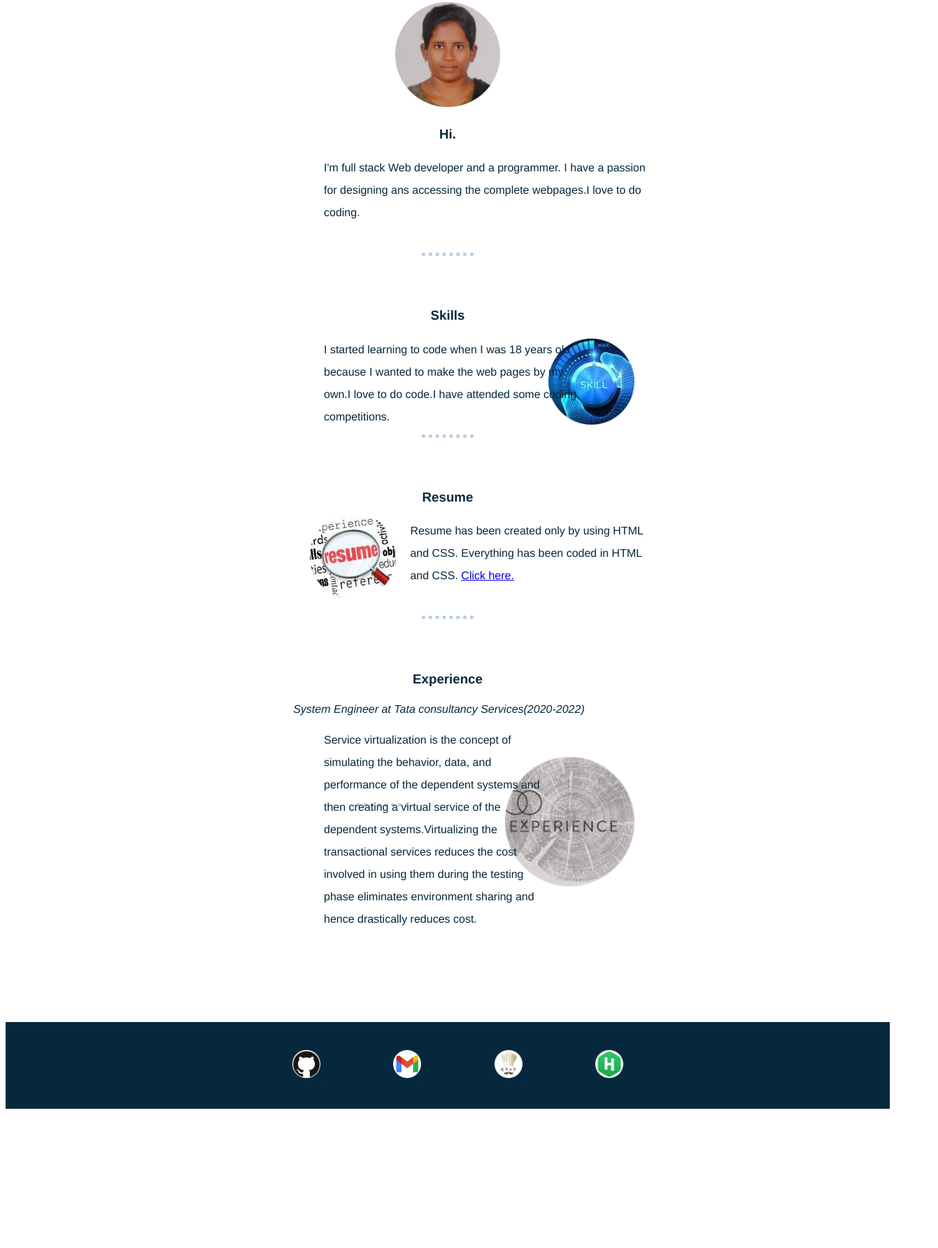
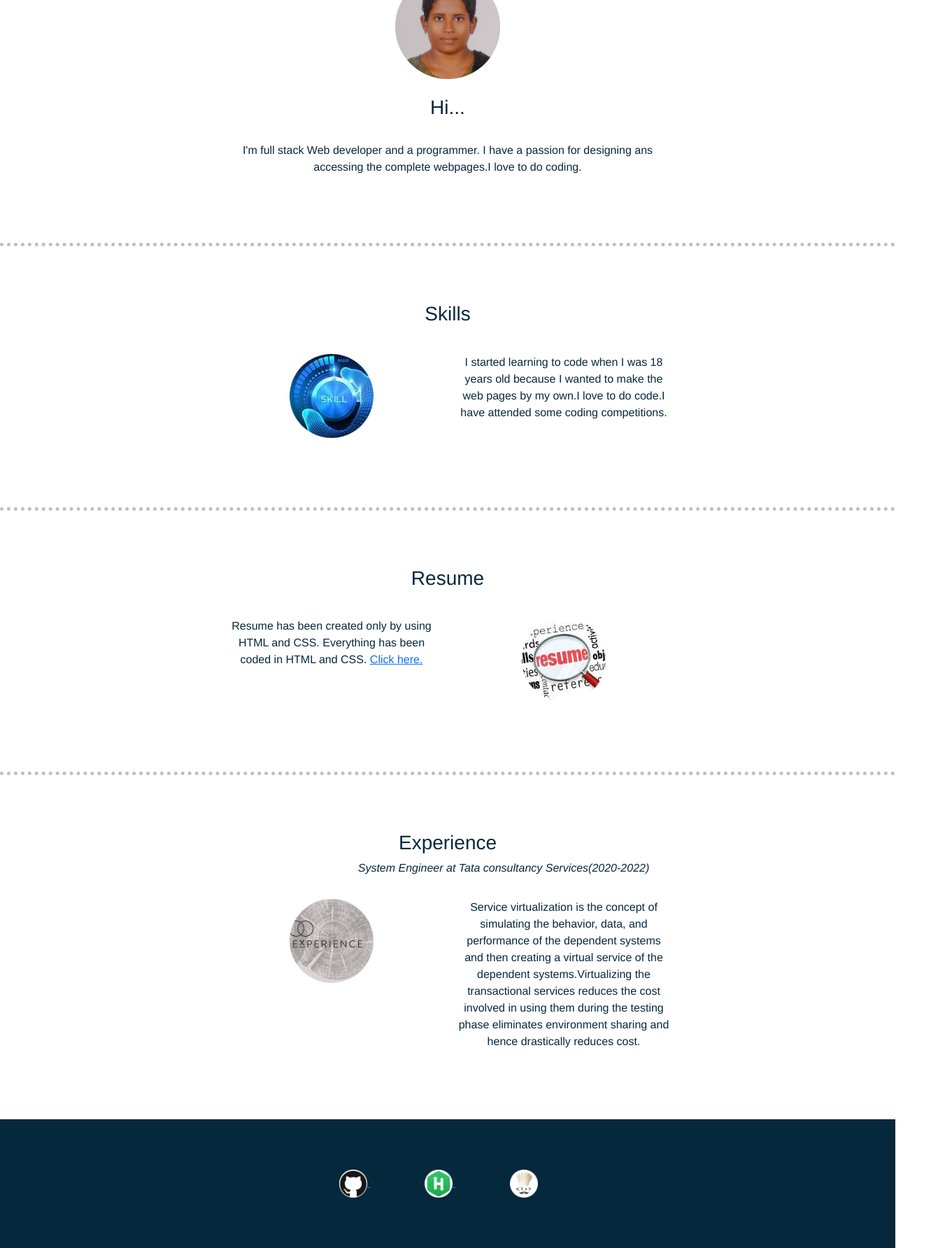
Before and after one commit to SubhaParamasivan012/Port, a plain HTML site: page index.html in a window 1280 px wide. Shown: the part 713-2497 px from the top of the page at 70% size, 1341 px wide, since content can reach past the window. Before the commit the page ends 2298 px from the top, so only its background shows below. Drawn offline with nearby package versions, Linux system fonts and the light colour scheme.

Commit message:
Add files via upload
Updated_Nov_14

```diff
--- a/index.html
+++ b/index.html
@@ -1,91 +1,177 @@
 <!DOCTYPE HTML>
 <head>
   <title>Portfolio</title>
-  <link rel="stylesheet" href="style.css" />
+  <link href="https://cdn.jsdelivr.net/npm/bootstrap@5.2.2/dist/css/bootstrap.min.css" rel="stylesheet" integrity="sha384-Zenh87qX5JnK2Jl0vWa8Ck2rdkQ2Bzep5IDxbcnCeuOxjzrPF/et3URy9Bv1WTRi" crossorigin="anonymous"><!-- JavaScript Bundle with Popper -->
+  <!-- JavaScript Bundle with Popper -->
+  <script src="https://cdn.jsdelivr.net/npm/bootstrap@5.2.2/dist/js/bootstrap.bundle.min.js" integrity="sha384-OERcA2EqjJCMA+/3y+gxIOqMEjwtxJY7qPCqsdltbNJuaOe923+mo//f6V8Qbsw3" crossorigin="anonymous"></script>
+  <script src="https://cdn.jsdelivr.net/npm/bootstrap@5.0.2/dist/js/bootstrap.bundle.min.js" integrity="sha384-MrcW6ZMFYlzcLA8Nl+NtUVF0sA7MsXsP1UyJoMp4YLEuNSfAP+JcXn/tWtIaxVXM" crossorigin="anonymous"></script>
+  <script src="https://kit.fontawesome.com/287a8e0ed4.js" crossorigin="anonymous"></script>
+  <link rel="preconnect" href="https://fonts.googleapis.com">
+  <link rel="preconnect" href="https://fonts.gstatic.com" crossorigin>
+  <link href="https://fonts.googleapis.com/css2?family=Open+Sans:wght@600&display=swap" rel="stylesheet">
   <link rel="preconnect" href="https://fonts.googleapis.com">
   <link rel="preconnect" href="https://fonts.gstatic.com" crossorigi="alllow">
 <link href="https://fonts.googleapis.com/css2?family=Open+Sans:wght@600&display=swap" rel="stylesheet">
+  <!-- JavaScript Bundle with Popper -->
+<script src="https://kit.fontawesome.com/287a8e0ed4.js" crossorigin="anonymous"></script>
+  <link rel="stylesheet" href="style.css" />
 
 <link rel="icon" href="favicon.ico">
 
 
 </head>
 <body>
-  <div style="background-image:url('background.jpg'); background-repeat: no-repeat;
-    background-size: cover;">
-<a  class="a" href="index.html"><img src="icons8-home-30.png" alt="Home" height="40px" width="40px" >
-</a>
-<a class="a1" href="resume9500.pdf" target="_blank">Resume</a>
-<a class="a1" href="skills.html" target="_blank">Skills</a>
-<a class="a1" href="Experience.html" target="_blank">Experience</a>
-<a class="a1" href="codings.html" target="_blank">Codings</a>
-
-  <h1 class="h1"><i>
-    I'm Subha Paramsivan
-  </i></h1>
-  <p1 class="h2">
-    Web developer and Programmer.
-  </p1>
-  <img src="background.jpg" alt="background" height="368px" width="1333px">
 
 
-</div><br /><br />
+  <section id="title">
+<div class="container-fluid">
+
+  <!-- Nav Bar -->
+  <nav class="navbar navbar-expand-lg navbar-dark">
+    <a  class="navbar-brand" href="index.html"><img src="icons8-home-30.png" alt="Home" height="40px" width="40px" >
+    </a> <button class="navbar-toggler" type="button" data-toggle="collapse" data-target="#navbarSupportedContent" aria-controls="navbarSupportedContent" aria-expanded="false" aria-label="Toggle navigation">
+    <span class="navbar-toggler-icon"></span>
+  </button>
+  <div class="collapse navbar-collapse" id="navbarSupportedContent">
+    <ul class="navbar-nav ms-auto">
+        <li class="nav-item">
+            <a class="nav-link" href="#resume1">Resume</a>
+        </li>
+        <li class="nav-item">
+            <a class="nav-link" href="#exp">Experience</a>
+        </li>
+        <li class="nav-item">
+            <a class="nav-link" href="#skills">Skills</a>
+        </li>
+    </ul>
+ </div>
+</nav>
+
+
+
+  <!-- Title -->
+  <div class="row">
+    <div class="top">
+
+    <div class="col-lg-12">
+    <h1 class="content">I'm Subha Paramasivan</h1>
+    <p>
+      Full Stack Web Developer and Programmar.
+    </p>
+</div>
+</div>
+
+
+</div>
+
+</section>
+<section="intro">
+<div class="row">
+<div class ="col-lg-12">
   <div class="middle-container">
-<img src="subha.png.png" alt="subha" height="150px" width="150px" />
-<h3>Hi.</h3>
-  <p class="p1">
+  <img src="subha.png.png" alt="subha" height="150px" width="150px" /><br/><br />
+  <h3>Hi...</h3><br/>
+  <p>
     I'm full stack Web developer and a programmer. I have a passion for designing ans accessing the complete webpages.I love to do coding.
-  </p><br /><hr><br /><br />
+  </p>
+</div>
+</div>
+</div>
+<hr />
+</section>
+
+
+<section id="skills">
   <h3>Skills</h3>
-  <img class="skill" src="skills.png" alt="skills" height="80px" width="80px"/>
-  <p class="p11">
+  <div class="consultancy">
+
+  <div class="row">
+    <div class="col-lg-6">
+      <img src="skills.png" alt="skills"  height="120px" width="120px" >
+    </div>
+    <div class="col-lg-6">
+      <p>
         I started learning to code when I was 18 years old because I wanted to make the web pages by my own.I love to do code.I have attended some coding competitions.
-  </p><br /><hr /><br /><br />
+      </p>
+    </div>
+  </div>
+</div>
+
+</section>
+<hr  />
+<section id="resume1">
   <h3>Resume</h3>
-  <img class="resume" src="resume.png" alt="resume" width=10%/>
-  <p class="p1">
+  <div class="consultancy">
+
+    <div class="row">
+        <div class="col-lg-6">
+    <p>
       Resume has been created only by using HTML and CSS. Everything has been coded in HTML and CSS.
-  <a href="resume.html" alt="resume">Click here.</a></p><br /><hr /><br /><br />
+    <a href="resume.html" alt="resume">Click here.</a></p></div>
+
+  <div class="col-lg-6">
+    <img src="resume.png" alt="resume" height="120px" width="120px"/>
+
+  </div></div></div>
+</section>
+
+<hr  />
+<section id="exp">
   <h3>Experience</h3>
-<img class="expp" src="experience.png" alt="experience" height="80px" width="80px"/>
   <p1 class="l"> <i> System Engineer at Tata consultancy Services(2020-2022)</i>
   </p1>
-<p class="p2">
+  <div class="consultancy">
+    <div class="row">
+  <div class="col-lg-6">
+    <img src="experience.png" alt="experience" width="120px" height="120px" />
+
+  </div>
+  <div class="col-lg-6">
+
+    <p>
       Service virtualization is the concept of simulating the
     behavior, data, and performance of the dependent systems
     and then creating a virtual service of the dependent
     systems.Virtualizing the transactional services reduces the cost
     involved in using them during the testing phase eliminates
     environment sharing and hence drastically reduces cost.
-</p>  <hr /></div>
+  </p>
+  </div>
+</div>
+</div>
+</section>
 
 
 
 
-  <footer>
+
+
+  <section id="footer">
 
     <div class="container">
 
-
-
+<div class="row">
+  <div class="col-md-12">
+<div class="link">
       <a class="foot" href="https://github.com/SubhaParamasivan012">
               <img src="github.png" alt="github" height="40px" width="40px"/>
             </a>
 
-              <a class="foot" href="mailto: subhap9500@gmail.com">
-                <img src="email.png" alt="email" height="40px" width="40px"/>
+
+
+                  <a class="foot"  href="https://www.hackerrank.com/subhasivan012">
+                    <img src="hackrrank.png" alt="hackrrank" height="40px" width="40px"/>
                   </a>
+
 
     <a class="foot" href="https://www.codechef.com/users/subha977">
       <img src="codechef.png" alt="codechef" height="40px" width="40px"/>
     </a>
 
-              <a class="foot" href="https://www.hackerrank.com/subhasivan012">
-                <img src="hackrrank.png" alt="hackrrank" height="40px" width="40px"/>
-              </a>
-
 
 </div>
-  </footer>
+
+</div></div>
+  </section>
 </body>
 </html>
--- a/style.css
+++ b/style.css
@@ -3,6 +3,61 @@ body
 {
   font-family: brandon-grostesque,HelveticaNeue-Light,"Helvetica Neue Light",Helvetica,Arial,"Lucida Grande",sans-serif;
 color: #06283D;
+}
+#title{
+  background-image: url('background.jpg');
+  background-repeat: no-repeat;
+  background-size:cover;
+color:#000000;
+}
+.container-fluid{
+  padding:3% 15%;
+  padding-bottom: 3%;
+}
+h1
+{
+  font-family: "Montserrat-Black";
+  font-family: 'Open Sans', sans-serif;
+  font-size: 3rem;
+  line-height: 1.5;
+  padding:3% 0%;
+}
+.top{
+
+  padding: 16% 0%;
+  text-align: center;
+}
+#intro
+{
+  text-align: center;
+  line-height: 1.5;
+
+}
+.middle-container
+{
+  padding: 5% 25%;
+  text-align: center;
+  position: relative;
+    min-height: 1px;
+
+}
+.nav-link
+{
+  font-weight:bold;
+  color:#000000;
+}
+#skills{
+  padding: 5% 25%;
+  text-align: center;
+}
+#resume1
+{
+  padding: 5% 25%;
+  text-align: center;
+}
+#exp{
+  padding: 5% 25%;
+  text-align: center;
 }
 .h1
 {
@@ -52,35 +107,17 @@ top:80px;
   top:15px;
   left:790px;
 }
-.a1:visited{
-  color:black;
-  background-color: transparent;
-  text-decoration: none;
-}
-.a1:hover{
-  color:white;
-  background-color: transparent;
-  text-decoration: none;
-}
-.a1:active
-{
-  color:#1a1c22;
-  background-color: transparent;
-  text-decoration: none;
-}
+
 .header
 {
   background-color: #E7F6F2;
 }
-.middle-container
-{
-  text-align: center;
-  position: relative;
-    min-height: 1px;
-    padding-left: 15px;
-    line-height: 1.42857143;
-    padding-right: 15px;
+.consultancy{
+
+  padding-top: 5%;
+  padding-bottom: 3%;
 }
+
 .p11{
   height:90px;
   width:380px;
@@ -99,31 +136,29 @@ top:80px;
   line-height: 2;
 
 }
-.p2
-{
-  height:90px;
-  width:310px;
-  text-align: left;
-  position:relative;
-  left:440px;
-  line-height: 2;
-}
+
 
 hr{
   border-style: dotted;
-  width:6%;
+  width:100%;
   border-top: none;
   border-left: none;
   border-right: none;
+  align:center;
   border-width: thick;
-  border-color: #B4CDE6;
+  border-color: #000000;
+
 }
 .container
 {
-  position: relative;
-  top:300px;
   background-color: #06283D;
 padding:40px;
+
+}
+#footer
+{
+
+  background-color: #06283D;
 }
 .resume{
   float:left;
@@ -131,11 +166,16 @@ padding:40px;
   left:420px;
   bottom:10px;
 }
-.foot{
-  position: relative;
-  left :270px;
+.foot
+{
+  padding: 3% 10%;
+}
+.link{
+  overflow: hidden;
+  margin: 0 auto;
+  padding: 3% 10%;
+  max-width: 600px;
 
-padding-left: 100px;
 }
 .l
 {
@@ -150,11 +190,3 @@ padding-left: 100px;
   right:350px;
   bottom:-79px;
 }
-.skill{
-  float:right;
-  width:10%;
-  height:10%;
-  position: relative;
-  right:350px;
-
-}
```
Also changed, not shown: new.html (added, +38 -0 lines), 1 other file. Lines whose indentation alone changed are shown as unchanged.
